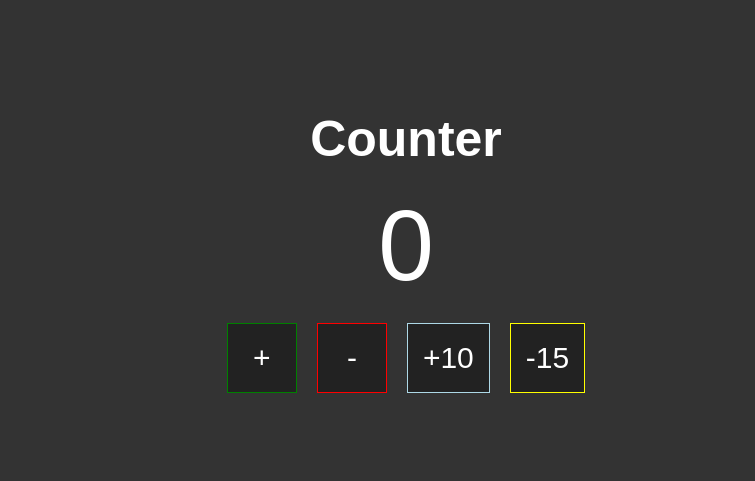
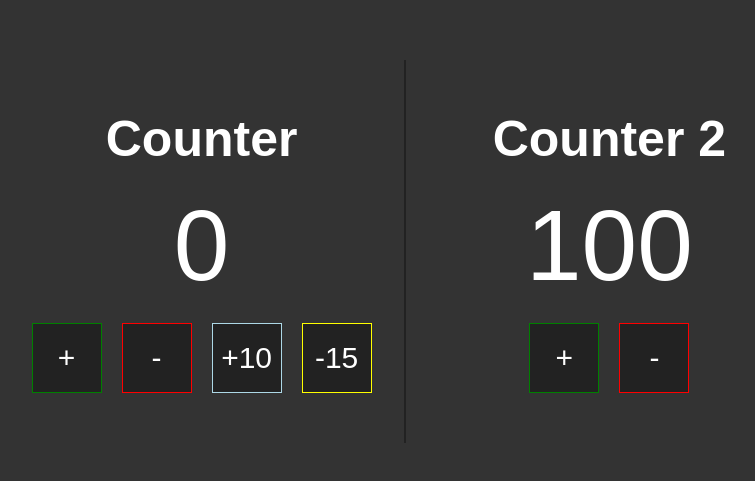
Before and after one commit to Kanat1ch/redux-practice, a React (Create React App) app: page / in a window 1280 px wide. Shown: the part 149-630 px from the top of the page, without its empty margins (234-989 px from the left). Built offline with nearby package versions, Linux system fonts and the light colour scheme.

Commit message:
combine reducers

```diff
--- a/src/App.js
+++ b/src/App.js
@@ -1,39 +1,15 @@
-import React, { Component } from 'react'
-import {connect} from 'react-redux'
+import React from 'react'
 import './App.scss'
+import Counter1 from './components/Counter1/Counter1'
+import Counter2 from './components/Counter2/Counter2'
 
-class App extends Component {
-  render() {
-
-    const {counter, onAdd, onSub, onAddNumber} = this.props
-
-    return(
-      <div className="App">
-        <h1>Counter</h1>
-        <p>{counter}</p>
-        <div className="buttons">
-          <button className="btn btn-plus" onClick={onAdd}>+</button>
-          <button className="btn btn-minus" onClick={onSub}>-</button>
-          <button className="btn btn-plus-num" onClick={() => onAddNumber(10)}>+10</button>
-          <button className="btn btn-minus-num" onClick={() => onAddNumber(-15)}>-15</button>
-        </div>
-      </div>
-    )
-  }
+const App = () => {
+  return(
+    <div className="App">
+      <Counter1 />
+      <Counter2 />
+    </div>
+  )
 }
 
-function mapStateToProps(state) {
-  return {
-    counter: state.counter
-  }
-}
-
-function mapDispatchToProps(dispatch) {
-  return {
-    onAdd: () => dispatch({ type: 'ADD' }),
-    onSub: () => dispatch({ type: 'SUB' }),
-    onAddNumber: num => dispatch({ type: 'ADD_NUM', value: num })
-  }
-}
-
-export default connect(mapStateToProps, mapDispatchToProps)(App)
+export default App
--- a/src/App.scss
+++ b/src/App.scss
@@ -14,6 +14,23 @@ body {
   text-align: center;
   color: #fff;
   font-family: sans-serif;
+}
+
+.App {
+  width: 100%;
+  height: 100%;
+  display: flex;
+  justify-content: center;
+  align-items: center;
+}
+
+.counter {
+  width: 50%;
+  padding: 50px;
+}
+
+.counter1 {
+  border-right: 2px solid #222;
 }
 
 h1 {
--- /dev/null
+++ b/src/components/Counter1/Counter1.js
@@ -0,0 +1,33 @@
+import React from 'react'
+import {connect} from 'react-redux'
+
+const Counter1 = ({counter1, onAdd, onSub, onAddNumber}) => {
+  return(
+    <div className="counter counter1">
+      <h1>Counter</h1>
+      <p>{counter1}</p>
+      <div className="buttons">
+        <button className="btn btn-plus" onClick={onAdd}>+</button>
+        <button className="btn btn-minus" onClick={onSub}>-</button>
+        <button className="btn btn-plus-num" onClick={() => onAddNumber(10)}>+10</button>
+        <button className="btn btn-minus-num" onClick={() => onAddNumber(-15)}>-15</button>
+      </div>
+    </div>
+  )
+}
+
+function mapStateToProps(state) {
+  return {
+    counter1: state.counter1.counter1
+  }
+}
+
+function mapDispatchToProps(dispatch) {
+  return {
+    onAdd: () => dispatch({ type: 'ADD' }),
+    onSub: () => dispatch({ type: 'SUB' }),
+    onAddNumber: num => dispatch({ type: 'ADD_NUM', value: num })
+  }
+}
+
+export default connect(mapStateToProps, mapDispatchToProps)(Counter1)
--- /dev/null
+++ b/src/components/Counter2/Counter2.js
@@ -0,0 +1,29 @@
+import React from 'react'
+import {connect} from 'react-redux'
+
+const Counter2 = ({counter2, onChange}) => {
+  return(
+    <div className="counter counter2">
+      <h1>Counter 2</h1>
+      <p>{counter2}</p>
+      <div className="buttons">
+        <button className="btn btn-plus" onClick={() => onChange(1)}>+</button>
+        <button className="btn btn-minus" onClick={() => onChange(-1)}>-</button>
+      </div>
+    </div>
+  )
+}
+
+function mapStateToProps(state) {
+  return {
+    counter2: state.counter2.counter2
+  }
+}
+
+function mapDispatchToProps(dispatch) {
+  return {
+    onChange: num => dispatch({ type: 'ADD2', value: num })
+  }
+}
+
+export default connect(mapStateToProps, mapDispatchToProps)(Counter2)
--- /dev/null
+++ b/src/redux/reducers/counter1.js
@@ -0,0 +1,22 @@
+const initialState = {
+  counter1: 0
+}
+
+export default function counter1(state = initialState, action) {
+  switch (action.type) {
+    case 'ADD':
+      return {
+        counter1: state.counter1 + 1
+      }
+    case 'SUB':
+      return {
+        counter1: state.counter1 - 1
+      }
+    case 'ADD_NUM':
+      return {
+        counter1: state.counter1 + action.value
+      }
+    default:
+      return state
+  }
+}
--- /dev/null
+++ b/src/redux/reducers/counter2.js
@@ -0,0 +1,14 @@
+const initialState = {
+  counter2: 100
+}
+
+export default function counter2(state = initialState, action) {
+  switch (action.type) {
+    case 'ADD2':
+      return {
+        counter2: state.counter2 + action.value
+      }
+    default:
+      return state
+  }
+}
--- a/src/redux/rootReducer.js
+++ b/src/redux/rootReducer.js
@@ -1,22 +1,7 @@
-const initialState = {
-  counter: 0
-}
+import {combineReducers} from 'redux'
+import counter1 from './reducers/counter1'
+import counter2 from './reducers/counter2'
 
-export default function rootReducer(state = initialState, action) {
-  switch (action.type) {
-    case 'ADD':
-      return {
-        counter: state.counter + 1
-      }
-    case 'SUB':
-      return {
-        counter: state.counter - 1
-      }
-    case 'ADD_NUM':
-      return {
-        counter: state.counter + action.value
-      }
-    default:
-      return state
-  }
-}
+export default combineReducers({
+  counter1, counter2
+})
```
